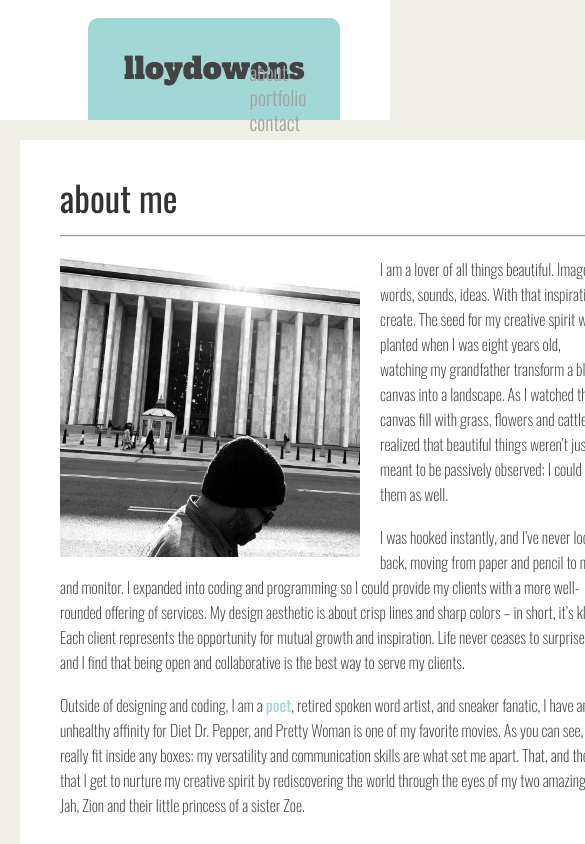
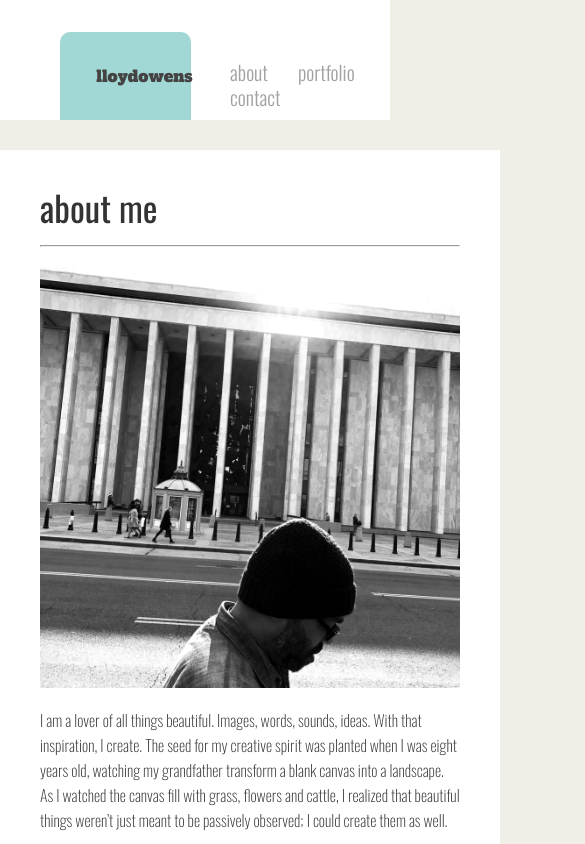
Before and after one commit to lloydowensjr/Responsive-Portfolio, a plain HTML site: page index.html in a window 390 px wide. Shown: the top 844 px of the page, 585 px wide, since content can reach past the window. Drawn offline with nearby package versions, Linux system fonts and the light colour scheme.

Commit message:
created media queries and added them to css

```diff
--- a/assets/css/style.css
+++ b/assets/css/style.css
@@ -1,10 +1,4 @@
-/*
 
-Each of these CSS elements is associated with an HTML Element, Class, or ID.
-Flip between this CSS file and the HTML to see how things line up.
-Experiment with deleting lines of code from the CSS to see how it affects the webpage when you refresh in the browser.
-
-*/
 
 html {
   height: 100%;
@@ -175,7 +169,7 @@ ul {
 }
 
 .main a:visted {
-    color: #a1a1a1;
+    color: hotpink;
 }
 
 .main a:hover {
@@ -184,7 +178,7 @@ ul {
 
 
 .main a:active {
-    color: ##a1a1a1;
+    color: blue;
 }
 
 .main ul{
@@ -364,3 +358,85 @@ fieldset {
 :-ms-input-placeholder {
  color:#888;
 }
+
+@media only screen and (max-width: 980px) {
+#logo {    left: 3.2%;}
+}
+
+@media only screen and (max-width: 768px) {
+
+  header {
+    margin-bottom: 30px;
+  }
+
+  #wrapper {width: 600px}
+
+  #logo {
+    font-family: 'Alfa Slab One', cursive;
+    font-size: 20px;
+    padding: 36px;
+    background-color: #a1d8d5;
+    width: 15%;
+    height: auto;
+    left: 10.88%;
+    position: absolute;
+    top: 28px;
+    border-top-left-radius: 10px;
+    border-top-right-radius: 10px;
+  }
+
+  #bio {
+    margin: 0 auto;
+  }
+
+  #social {
+    width: 100%;
+    margin: 0 auto;
+    margin-top: 30px;
+}
+
+@media only screen and (max-width: 640px) {
+  #wrapper {
+        width: 480px;
+  }
+
+  #logo {
+        font-family: 'Alfa Slab One', cursive;
+    font-size: 16px;
+    padding: 36px;
+    background-color: #a1d8d5;
+    width: 15%;
+    height: auto;
+    left: 15.48%;
+    position: absolute;
+    top: 32px;
+  }
+
+  header {
+      margin-bottom: 30px;
+  }
+
+  #bio {
+      width: 420px;
+      margin: 0 auto;
+      margin-bottom: 30px;
+  }
+
+  #social {
+        width: 460px;
+        margin: 0 auto;
+        margin-bottom: 30px;
+  }
+
+  .main {
+    width: 40%;
+    right: 1%;
+  }
+
+  #bio-image {
+    width: 420px;
+    height: 421px;
+    margin-right: 20px;
+    margin-bottom: 20px;
+  }
+}
--- a/index.html
+++ b/index.html
@@ -8,6 +8,8 @@
   <link rel="stylesheet" type="text/css" href="assets/css/reset.css">
   <link href="https://fonts.googleapis.com/css?family=Alfa+Slab+One|Oswald:200,300,400,500" rel="stylesheet">
   <link rel="stylesheet" type="text/css" href="assets/css/style.css">
+  <meta name="viewport" content="width=device-width, initial-scale=1.0">
+
 
 </head>
 
```
